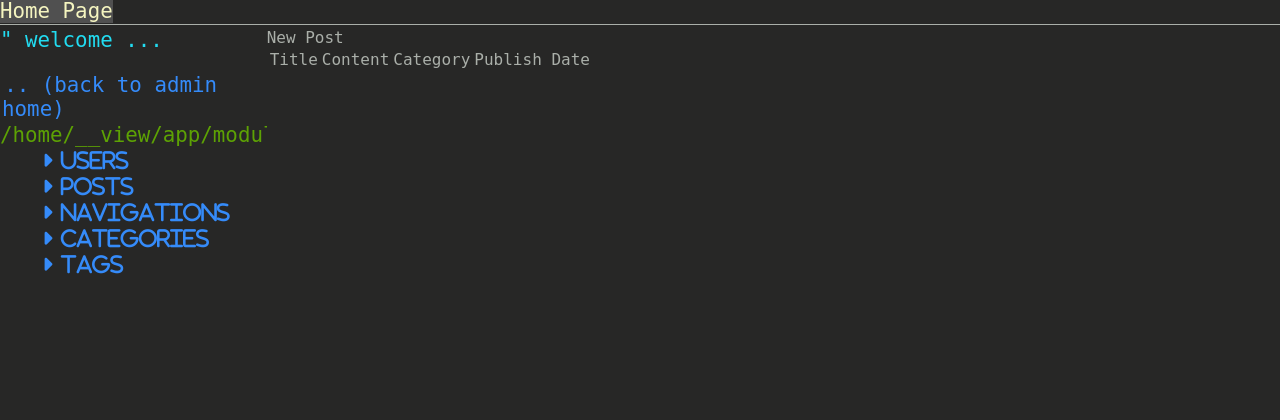
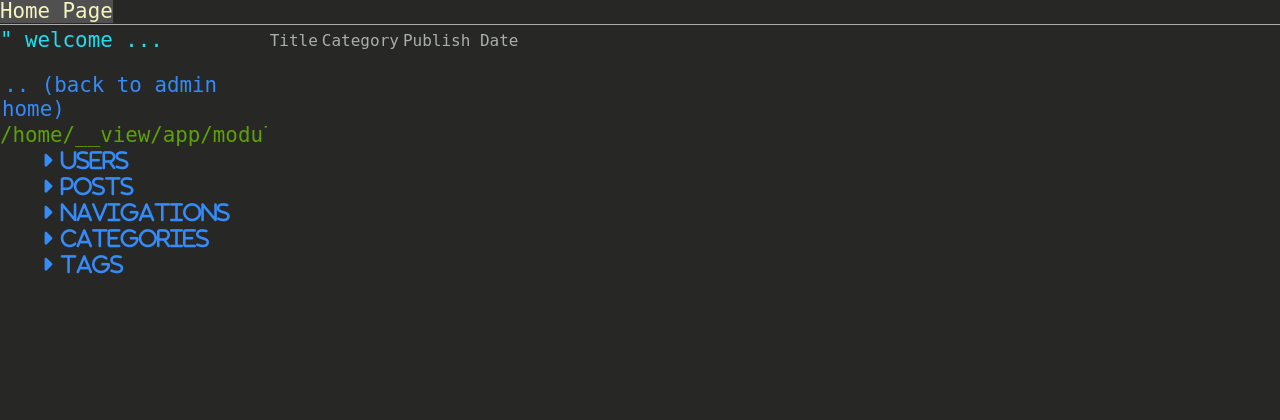
Before and after one commit to hao-hao-hao/SporuleCMS, a Python web app: template app/modules/admin/templates/all_posts.html in a window 1280 px wide. Shown: the top 420 px of the page. Run offline with Jinja, Linux system fonts and the light colour scheme; the template is opened without the code that fills it, so the values that code supplies are empty; some libraries are stand-ins or nearby versions; some web fonts are replaced.

Commit message:
updated admin all post

```diff
--- a/app/modules/admin/templates/all_posts.html
+++ b/app/modules/admin/templates/all_posts.html
@@ -1,10 +1,9 @@
 {% extends "admin_base.html" %}
 {% block content %}
-<div><a href="{{url_for("admin.new_post")}}">New Post</a></div>
+<!--<div><a href="{{url_for("admin.new_post")}}">New Post</a></div>-->
 <table>
     <tr>
         <td>Title</td>
-        <td>Content</td>
         <td>Category</td>
 	<td>Publish Date</td>
     </tr>
```
